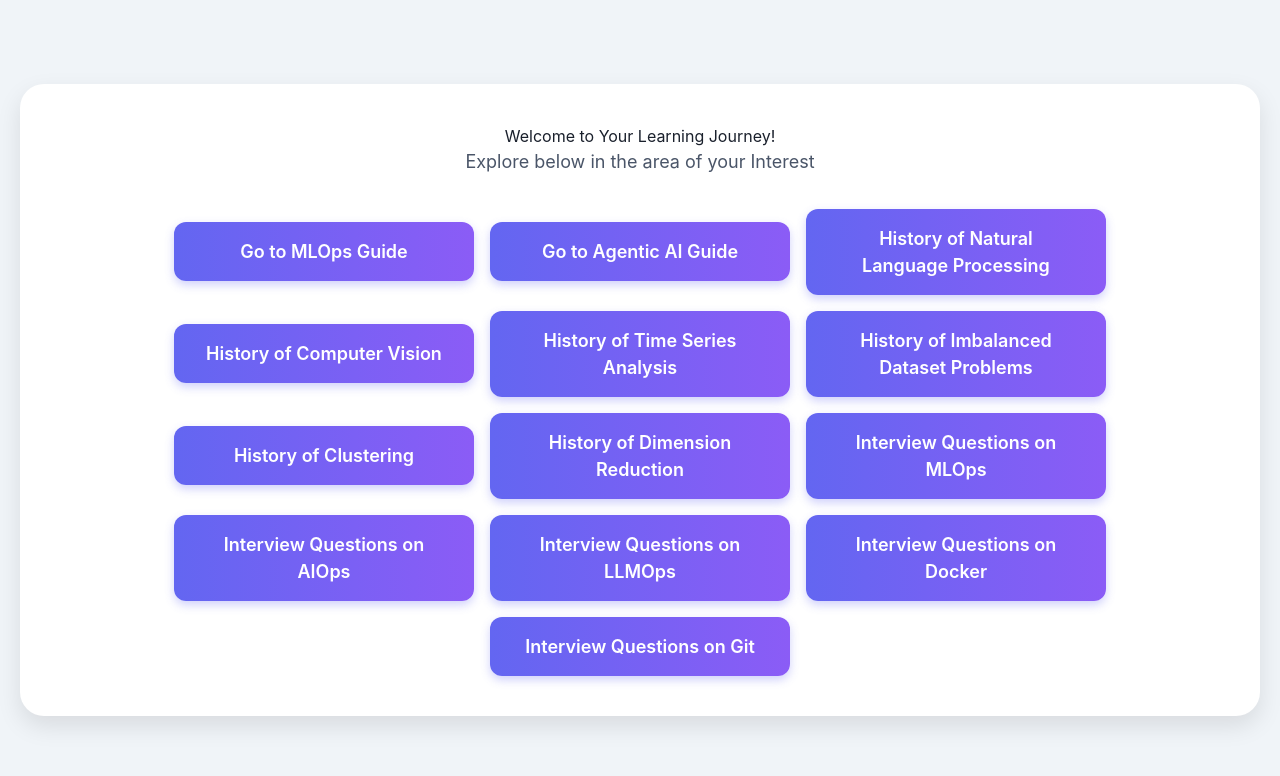
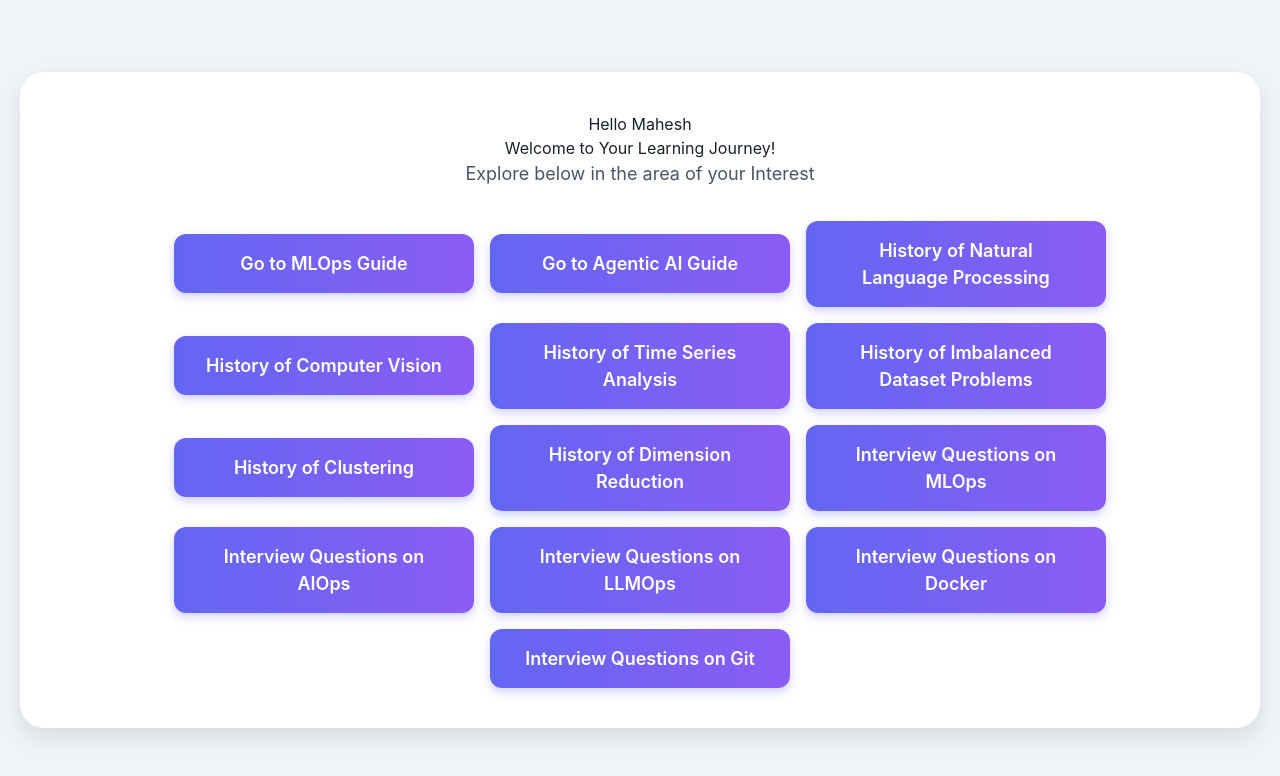
Before and after one commit to gyanesh89/learning_latest, a plain HTML site: page index.html in a window 1280 px wide. Drawn offline with nearby package versions, Linux system fonts and the light colour scheme.

Commit message:
Update index.html

```diff
--- a/index.html
+++ b/index.html
@@ -92,6 +92,7 @@
 </head>
 <body>
     <div class="container">
+        <h1>Hello Mahesh</h1>
         <h1>Welcome to Your Learning Journey!</h1>
         <p>Explore below in the area of your Interest</p>
         <div class="button-group">
```
